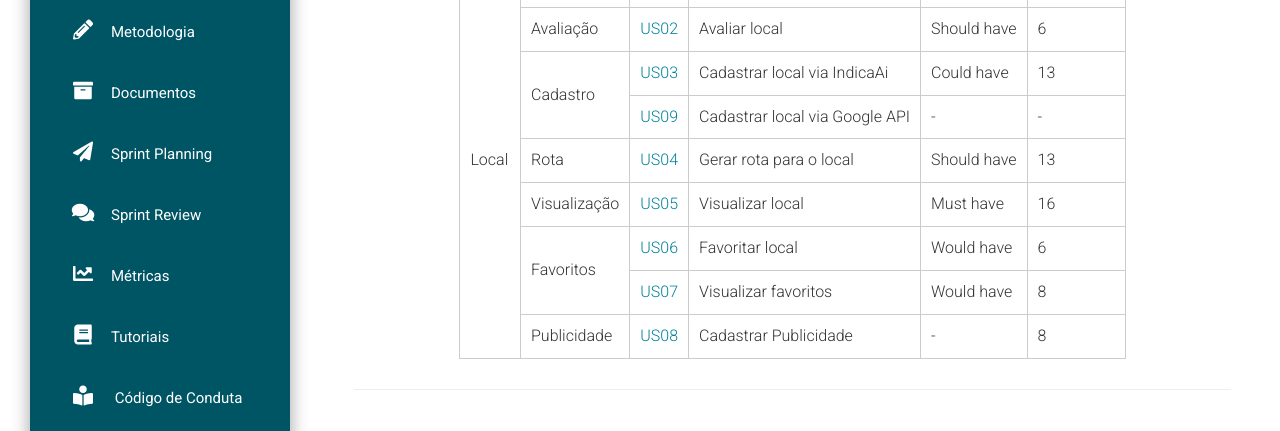
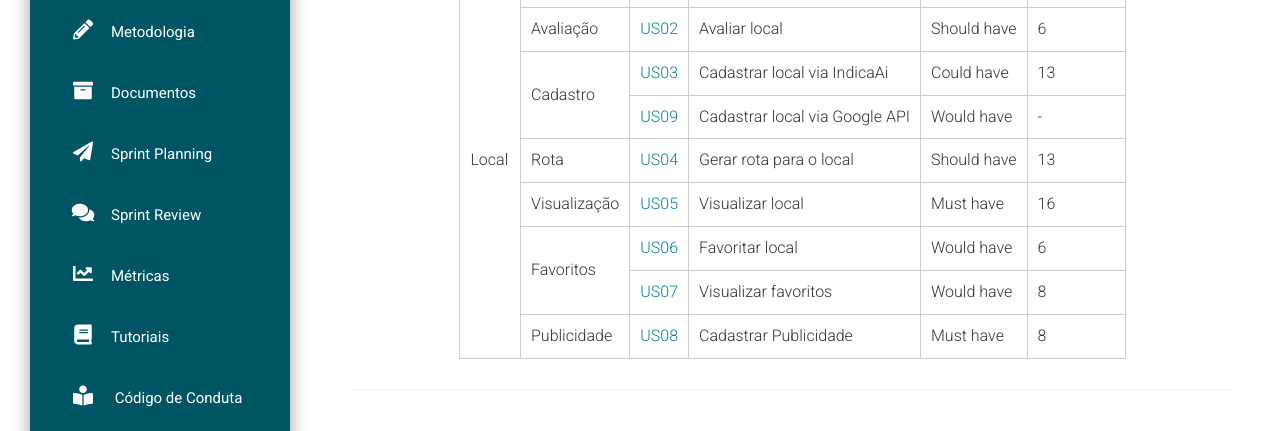
Before and after one commit to fga-eps-mds/2018.2-IndicaAi, a Jekyll site: the page built from docs/_posts/2018-09-06-backlog-doc.md, in a window 1280 px wide. Shown: the part 481-912 px from the top of the page. Built offline with Jekyll 4.4.1, drawn with Linux system fonts in a browser that asks for light colours; nearby versions of some CDN libraries; comment, search, counter and statistics services are not loaded.

Commit message:
Update 2018-09-06-backlog-doc.md

```diff
--- a/docs/_posts/2018-09-06-backlog-doc.md
+++ b/docs/_posts/2018-09-06-backlog-doc.md
@@ -16,7 +16,7 @@ categories: docs
 
   <tr><td rowspan="2">Cadastro</td><td><a href="https://github.com/fga-eps-mds/2018.2-IndicaAi/issues/129">US03</a></td><td>Cadastrar local via IndicaAi</td><td> Could have </td><td>13</td></tr>
 
-  <tr><td><a href="https://github.com/fga-eps-mds/2018.2-IndicaAi/issues/159">US09</a></td><td>Cadastrar local via Google API</td><td> -</td><td>-</td></tr>
+  <tr><td><a href="https://github.com/fga-eps-mds/2018.2-IndicaAi/issues/159">US09</a></td><td>Cadastrar local via Google API</td><td> Would have</td><td>-</td></tr>
 
   <tr><td>Rota</td><td><a href="https://github.com/fga-eps-mds/2018.2-IndicaAi/issues/126">US04</a></td><td>Gerar rota para o local</td><td> Should have</td><td>13</td></tr>
 
@@ -26,5 +26,5 @@ categories: docs
 
   <tr><td><a href="https://github.com/fga-eps-mds/2018.2-IndicaAi/issues/109">US07</a></td><td>Visualizar favoritos</td><td> Would have</td><td>8</td></tr>
 
-<tr><td>Publicidade</td><td><a href="https://github.com/fga-eps-mds/2018.2-IndicaAi/issues/136">US08</a></td><td>Cadastrar Publicidade</td><td>-</td><td>8</td></tr>
+<tr><td>Publicidade</td><td><a href="https://github.com/fga-eps-mds/2018.2-IndicaAi/issues/136">US08</a></td><td>Cadastrar Publicidade</td><td>Must have</td><td>8</td></tr>
 </table>
```
